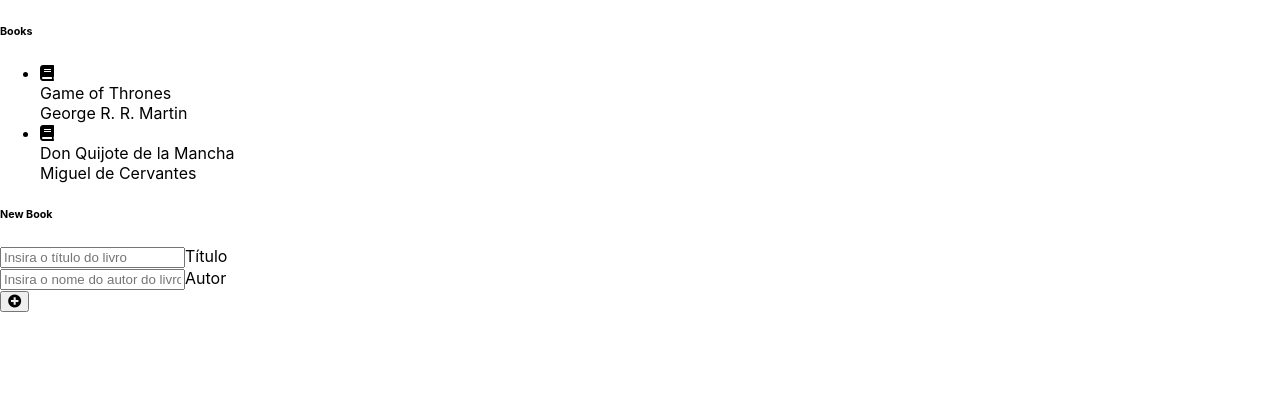
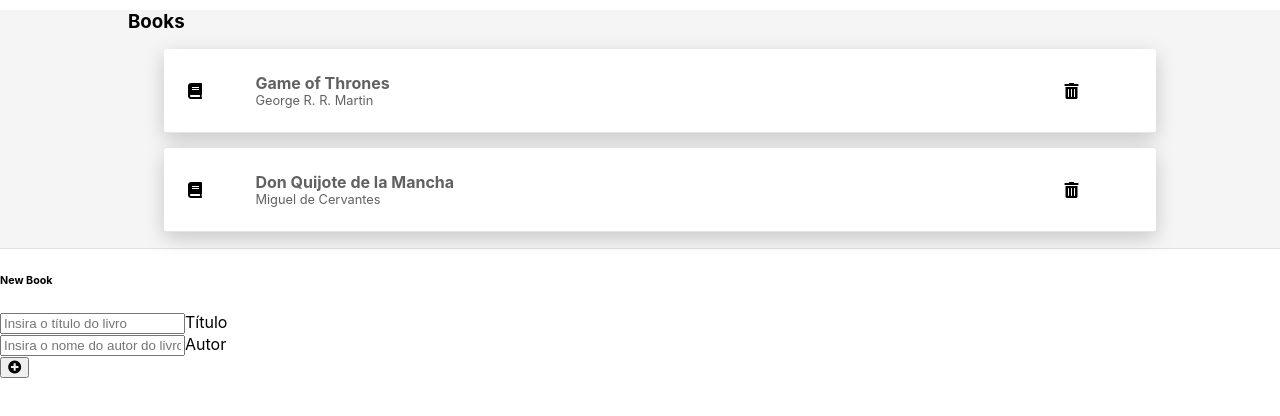
Before and after one commit to vcnsiqueira/BookClubApp, a React (Create React App) app: page / in a window 1280 px wide. Shown: the top 416 px of the page. Built offline with nearby package versions, Linux system fonts and the light colour scheme.

Commit message:
I isolated the styles using styled-components of the BookList Component

```diff
--- a/src/App.css
+++ b/src/App.css
@@ -1,38 +1,45 @@
-.App {
-  text-align: center;
+:root {
+  --theme: #004d40;
+  --bg-grey: #f5f5f5;
+  --border: #e0e0e0;
 }
 
-.App-logo {
-  height: 40vmin;
-  pointer-events: none;
+.section-books {
+  background: var(--bg-grey);
+  border-bottom: 1px solid var(--border);
 }
 
-@media (prefers-reduced-motion: no-preference) {
-  .App-logo {
-    animation: App-logo-spin infinite 20s linear;
-  }
+/* book styles */
+.card-book {
+  display: grid;
+  grid-template-areas: 'image details delete';
+  grid-template-columns: 80px 1fr 40px;
+  padding: 1rem;
+}
+.book-image {
+  grid-area: image;
+}
+.book-image img {
+  max-width: 50px;
+}
+.book-details {
+  grid-area: details;
+  color: #616161;
+}
+.book-title {
+  font-weight: 700;
+}
+.book-author {
+  font-size: 0.8rem;
+}
+.book-delete {
+  grid-area: delete;
+  position: absolute;
+  right: 0px;
+  bottom: 0px;
 }
 
-.App-header {
-  background-color: #282c34;
-  min-height: 100vh;
-  display: flex;
-  flex-direction: column;
-  align-items: center;
-  justify-content: center;
-  font-size: calc(10px + 2vmin);
-  color: white;
+/* form styles */
+form .input-field {
+  margin: 2rem 0;
 }
-
-.App-link {
-  color: #61dafb;
-}
-
-@keyframes App-logo-spin {
-  from {
-    transform: rotate(0deg);
-  }
-  to {
-    transform: rotate(360deg);
-  }
-}
--- a/src/App.js
+++ b/src/App.js
@@ -3,7 +3,7 @@
 
 //import BookContextProvider from './Contexts/BookContext';
 import Dashboard from './Components/Dashboard/Dashboard';
-import './App.css';
+//import './App.css';
 
 
 const App = () => {
--- a/src/Components/BookList/BookList.js
+++ b/src/Components/BookList/BookList.js
@@ -1,39 +1,49 @@
 import React from 'react';
-//import { BookContext } from '../../Contexts/BookContext';
-//import bookThumb from '../book.png';
+import PropTypes from 'prop-types';
+import { BookSection, SectionTitle, List, BookItem, GridBook, BookCardRow, BookCardColumn, BookImage, BookDetails, BookTitle, BookAuthor, BookOptions } from './styled/BookList.styled';
 
 const BookList = props => {
 
     const { books, deleteBook } = props;
 
     return(
-        <div className="section section-books">
-            <div className="container">
-                <h6>Books</h6>
-                <ul>
-                    {books.map(book => (
-                        <li key={book.id}>
-                            <div className="card book">
-                                <div className="book image">
-                                    <i className="fas fa-book"/>
-                                </div>
-                                <div className="book-details">
-                                    <div className="book-title">{book.title}</div>
-                                    <div className="book-author">{book.author}</div>
-                                </div>
-                                <div
-                                    onClick={() => deleteBook(book.id)}
-                                    className="book-delete"
-                                >
-                                    <i clasName="fas fa-trash-alt"/>
-                                </div>
-                            </div>
-                        </li>
-                    ))}
-                </ul>
-            </div>
-        </div>
+        <BookSection>
+            <SectionTitle>Books</SectionTitle>
+            <List>
+                {books.map(book => (
+                    <BookItem key={book.id}>
+                        <GridBook>
+                            <BookCardRow>
+                                <BookCardColumn size={1}>
+                                    <BookImage>
+                                        <i className="fas fa-book"/>
+                                    </BookImage>
+                                </BookCardColumn>
+                                <BookCardColumn size={12}>
+                                    <BookDetails>
+                                        <BookTitle>{book.title}</BookTitle>
+                                        <BookAuthor>{book.author}</BookAuthor>
+                                    </BookDetails>
+                                </BookCardColumn>
+                                <BookCardColumn size={1}>
+                                    <BookOptions
+                                        onClick={() => deleteBook(book.id)}
+                                    >
+                                        <i className="fas fa-trash-alt"/>
+                                    </BookOptions>
+                                </BookCardColumn>
+                            </BookCardRow>
+                        </GridBook>
+                    </BookItem>
+                ))}
+            </List>
+        </BookSection>
     );
 };
 
+BookList.propTypes = {
+    books: PropTypes.object,
+    deleteBook: PropTypes.func,
+};
+
 export default BookList;
--- /dev/null
+++ b/src/Components/BookList/styled/BookList.styled.js
@@ -0,0 +1,60 @@
+import styled from 'styled-components'
+
+export const BookSection = styled.div`
+    background: #F5F5F5;
+    border-bottom: 1px solid #E0E0E0;
+`;
+
+export const SectionTitle = styled.h3`
+    margin: 10px 10% 5px 10%;
+`;
+
+export const List = styled.ul`
+    list-style-type: none;
+`;
+
+export const BookItem = styled.li`
+
+`;
+
+export const GridBook = styled.div` /*Grid*/
+    margin: 15px 10%;
+    border-bottom: 1px solid #E5E5E5;
+    border-radius: 3px;
+    padding: 1.5rem;
+    background-color: #FFFFFF;
+    box-shadow: 0 6px 20px 0 rgba(0, 0, 0, 0.19);
+`;
+
+export const BookCardRow = styled.div` /*Grid row*/
+    display: flex;
+`;
+
+export const BookCardColumn = styled.div`
+    flex: ${(props) => props.size};
+    display: flex;
+    align-items: center;
+`;
+
+export const BookImage = styled.div`
+    i {
+        max-width: 50px;
+    }
+`;
+
+export const BookDetails = styled.div`
+    color: #616161;
+`;
+
+export const BookTitle = styled.div`
+    font-weight: 700;
+`;
+
+export const BookAuthor = styled.div`
+    font-size: 0.8rem;
+`;
+
+export const BookOptions = styled.div`
+    right: 0px;
+    bottom: 0px;
+`;
```
